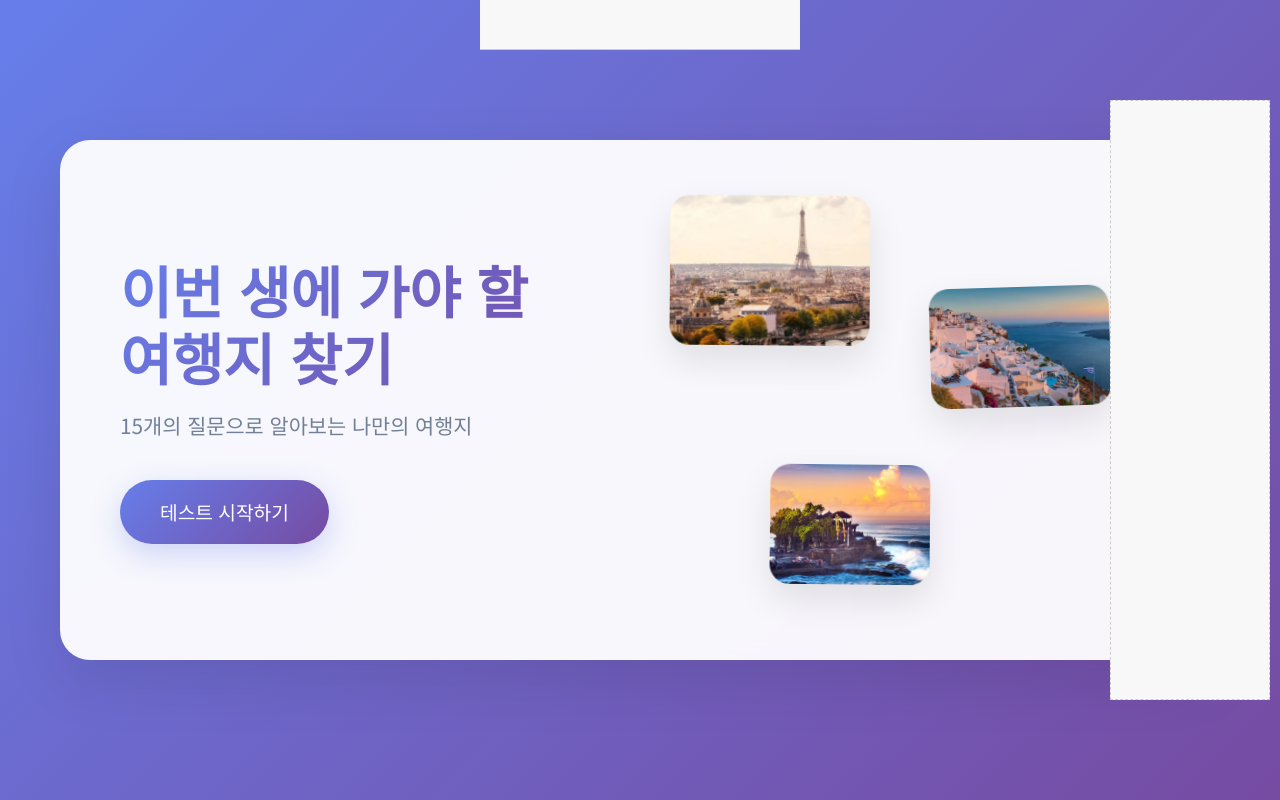
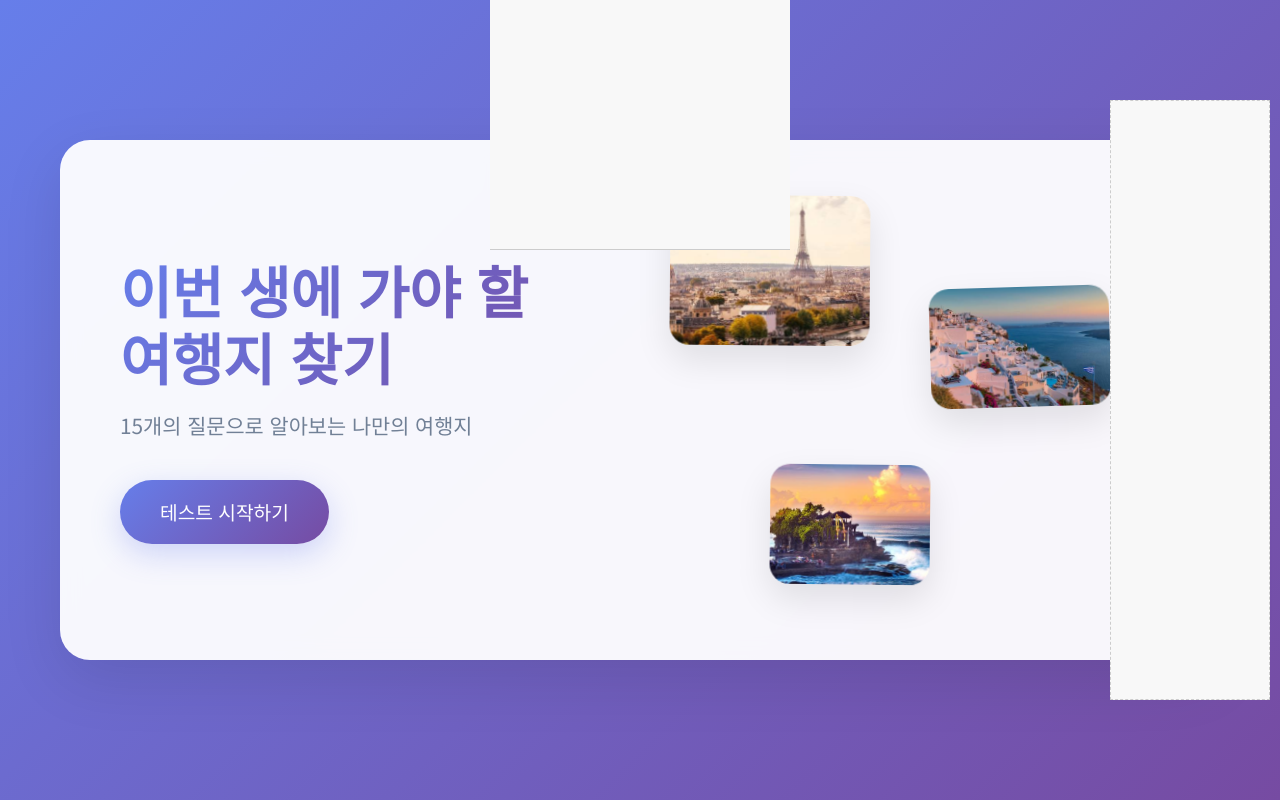
Before and after one commit to NICNICmya/my-trip-find, a plain HTML site: page index.html in a window 1280 px wide. Drawn offline with Linux system fonts and the light colour scheme.

```diff
--- a/index.html
+++ b/index.html
@@ -14,9 +14,9 @@
             left: 50%;
             transform: translateX(-50%);
             z-index: 9999;
-            width: 100%;
-            max-width: 320px;
-            height: 50px;
+            width: 300px;
+            max-width: 768px;
+            height: 250px;
             background: #f8f8f8;
             text-align: center;
             border-bottom: 1px solid #ccc;
```
